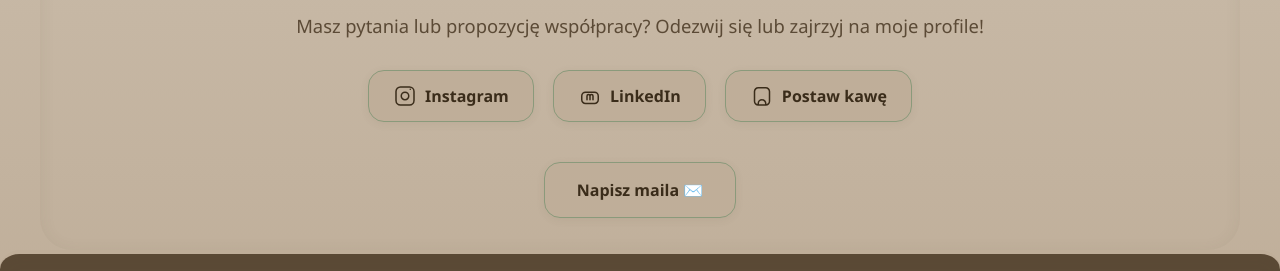
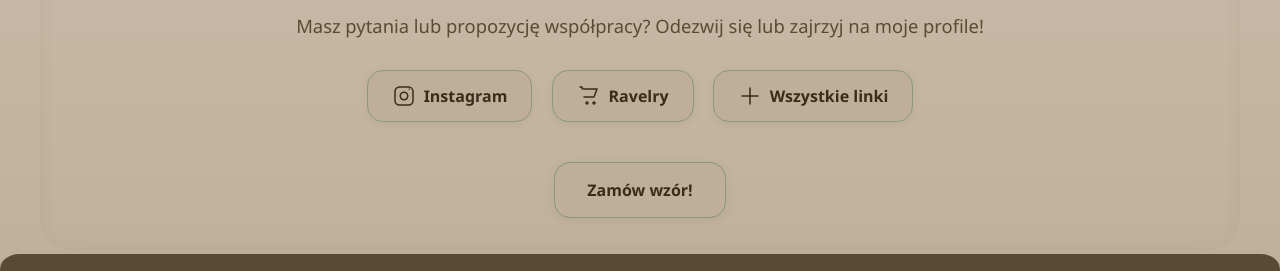
Before and after one commit to TesterOfUntested/crafting, a React (Create React App) app: page / in a window 1280 px wide. Shown: the part 2023-2294 px from the top of the page. Built offline with nearby package versions, Linux system fonts and the light colour scheme.

Commit message:
Poprawione linki

```diff
--- a/src/components/Contact.jsx
+++ b/src/components/Contact.jsx
@@ -5,7 +5,7 @@
       <p className="contact-desc">Masz pytania lub propozycję współpracy? Odezwij się lub zajrzyj na moje profile!</p>
       <div className="contact-links">
         <a
-          href="https://www.instagram.com/"
+          href="https://www.instagram.com/kingacrafts/"
           target="_blank"
           rel="noopener noreferrer"
           className="contact-link"
@@ -16,33 +16,37 @@
           Instagram
         </a>
         <a
-          href="https://www.linkedin.com/"
+          href="https://www.ravelry.com/stores/kingacrafts"
           target="_blank"
           rel="noopener noreferrer"
           className="contact-link"
         >
-          <svg xmlns="http://www.w3.org/2000/svg" fill="none" viewBox="0 0 24 24" strokeWidth={1.5} stroke="currentColor" className="contact-icon">
-            <path strokeLinecap="round" strokeLinejoin="round" d="M16.5 8.25A3.75 3.75 0 0 1 20.25 12v3.75A3.75 3.75 0 0 1 16.5 19.5h-9A3.75 3.75 0 0 1 3.75 15.75V12A3.75 3.75 0 0 1 7.5 8.25h9zm-7.5 3.75v3.75m0-3.75V12a1.5 1.5 0 1 1 3 0v3.75m0-3.75V12a1.5 1.5 0 1 1 3 0v3.75" />
+          <svg xmlns="http://www.w3.org/2000/svg" viewBox="0 0 24 24" fill="none" stroke="currentColor" strokeWidth={1.5} className="contact-icon">
+            <path strokeLinecap="round" strokeLinejoin="round" d="M3 3h2l.4 2M7 13h10l3-8H6.4" />
+            <circle cx="10" cy="19" r="1" />
+            <circle cx="17" cy="19" r="1" />
           </svg>
-          LinkedIn
+          Ravelry
         </a>
         <a
-          href="https://buycoffee.to/krzysztofbigos"
+          href="https://linktr.ee/kingacrafts"
           target="_blank"
           rel="noopener noreferrer"
           className="contact-link"
         >
-          <svg xmlns="http://www.w3.org/2000/svg" fill="none" viewBox="0 0 24 24" strokeWidth={1.5} stroke="currentColor" className="contact-icon">
-            <path strokeLinecap="round" strokeLinejoin="round" d="M8.25 21h7.5m-7.5 0a3.75 3.75 0 0 1-3.75-3.75V7.5A3.75 3.75 0 0 1 8.25 3.75h7.5A3.75 3.75 0 0 1 19.5 7.5v9.75A3.75 3.75 0 0 1 15.75 21h-7.5zm0 0v-1.5a3.75 3.75 0 0 1 3.75-3.75h0a3.75 3.75 0 0 1 3.75 3.75V21" />
+          <svg xmlns="http://www.w3.org/2000/svg" viewBox="0 0 24 24" fill="none" stroke="currentColor" strokeWidth={1.5} className="contact-icon">
+            <path strokeLinecap="round" strokeLinejoin="round" d="M12 4v16M4 12h16" />
           </svg>
-          Postaw kawę
+          Wszystkie linki
         </a>
       </div>
       <a
-        href="mailto:krzysztof.bigos@example.com"
+        href="https://docs.google.com/forms/d/e/1FAIpQLSc1TyGvrrcJxUmDcga5YBulPm4w7eF3VjR_qBK4kFvdgPPw6w/viewform"
+        target="_blank"
+        rel="noopener noreferrer"
         className="contact-mail"
       >
-        Napisz maila ✉️
+        Zamów wzór!
       </a>
     </section>
   )
```
